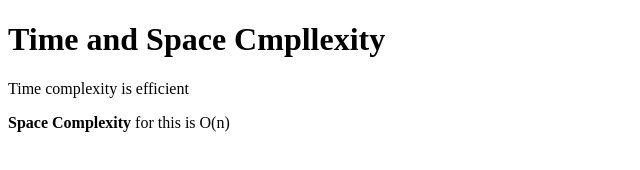
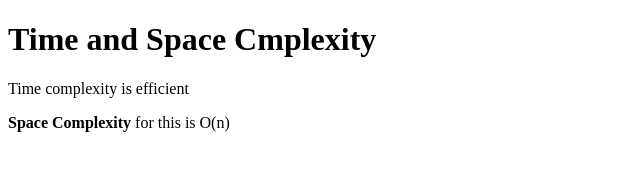
Before and after one commit to acciojob/time-and-space-complexity-anshmahajan26, a website: page main.html in a window 1280 px wide. Shown: the full height of the page, 0-640 px from the left. Drawn offline with Linux system fonts and the light colour scheme.

Commit message:
created a submission

```diff
--- a/main.html
+++ b/main.html
@@ -7,7 +7,7 @@
 </head>
 
 <body>
-	<h1>Time and Space Cmpllexity</h1>
+	<h1>Time and Space Cmplexity</h1>
 	<p>Time complexity is efficient</p>
 	<p> <b>Space Complexity</b> for this is O(n)</p>
     <script type="text/javascript" src="./script.js">
```
